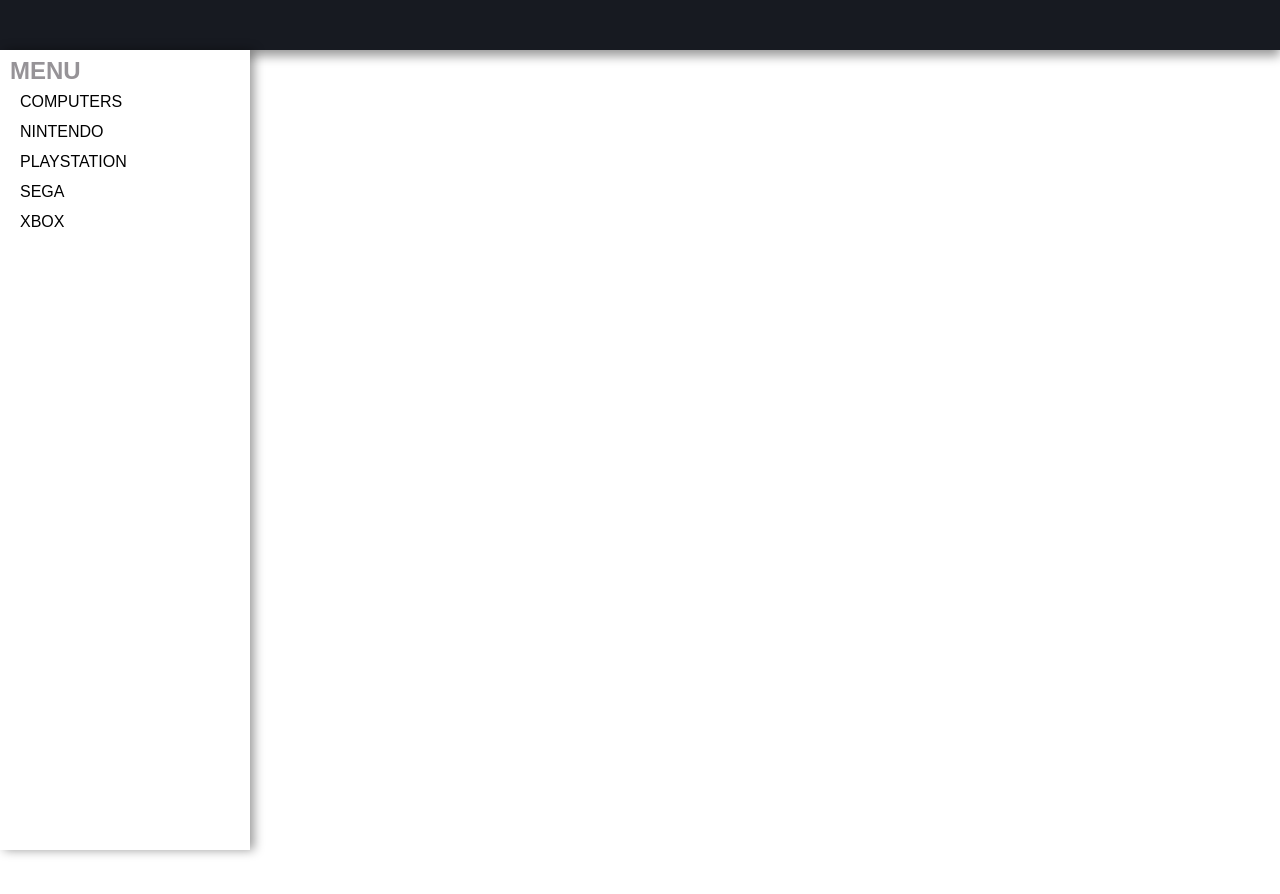
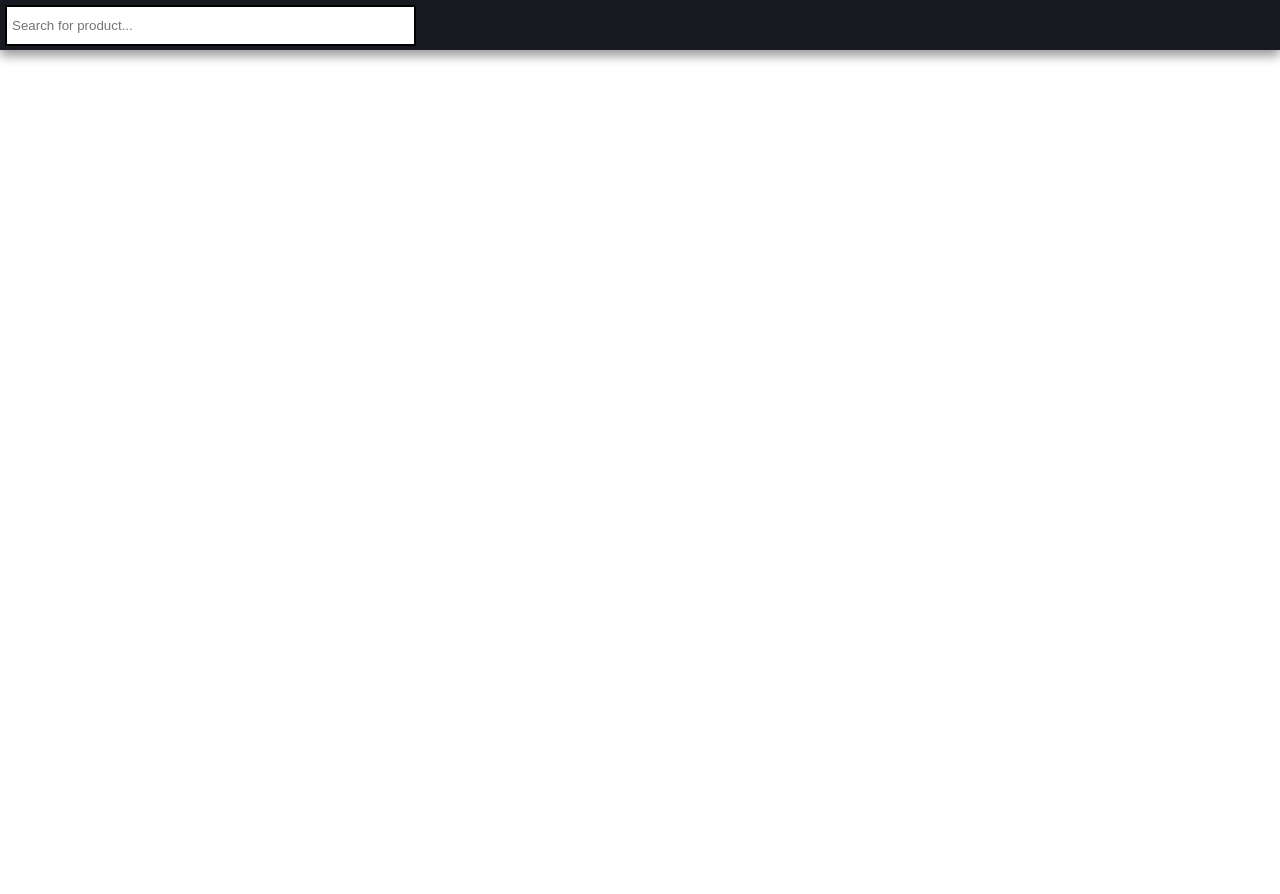
Before and after one commit to stearnsbq/Techtronics-Website, an Angular app in the folder Frontend/: page / in a window 1280 px wide. Shown: the top 894 px of the page. Built offline with nearby package versions, Linux system fonts and the light colour scheme.

Commit message:
remove side-bar crap

```diff
--- a/Frontend/src/app/app.component.html
+++ b/Frontend/src/app/app.component.html
@@ -1,6 +1,4 @@
 <app-nav-bar> </app-nav-bar>
-
-<app-side-nav-menu> </app-side-nav-menu>
 
 <router-outlet>
 
--- a/Frontend/src/app/app.component.scss
+++ b/Frontend/src/app/app.component.scss
@@ -8,20 +8,6 @@ app-nav-bar {
     left: 0px;
 
     box-shadow: 0px 6px 10px 0 rgba(0,0,0,.4)
-}
-
-app-side-nav-menu {
-    position: fixed;
-    left: 0px;
-    top: 50px;
-
-    width: 250px;
-    height: 100%;
-
-    box-shadow: 4px 0 10px 0 rgba(0,0,0,.4)
-}
-app-side-nav-menu:hover {
-    transition: 0.4;
 }
 
 router-outlet {
--- a/Frontend/src/app/app.module.ts
+++ b/Frontend/src/app/app.module.ts
@@ -5,14 +5,12 @@ import { AppRoutingModule } from './app-routing.module';
 import { AppComponent } from './app.component';
 import { NavBarComponent } from './nav-bar/nav-bar.component';
 import { FooterBarComponent } from './footer-bar/footer-bar.component';
-import { SideNavMenuComponent } from './side-nav-menu/side-nav-menu.component';
 
 @NgModule({
   declarations: [
     AppComponent,
     NavBarComponent,
-    FooterBarComponent,
-    SideNavMenuComponent
+    FooterBarComponent
   ],
   imports: [
     BrowserModule,
--- a/Frontend/src/app/nav-bar/nav-bar.component.html
+++ b/Frontend/src/app/nav-bar/nav-bar.component.html
@@ -1,4 +1,4 @@
-<div id="header_content">
+<header id="header_content">
     <div id="sidebar_toggle_button">
         <span id="toggle_container">
             <div id="bar1"> </div>
@@ -9,5 +9,6 @@
 
     </div>
 
-    <div id="search_bar_container"> </div>
-</div>
+    <input id="search_bar" type="text" placeholder="Search for product...">
+
+</header>
--- a/Frontend/src/app/nav-bar/nav-bar.component.scss
+++ b/Frontend/src/app/nav-bar/nav-bar.component.scss
@@ -4,3 +4,22 @@
 
     background-color: rgb(23,26,33);
 }
+
+#search_bar {
+    position: relative;
+    left: 5px;
+    top: 5px;
+
+    padding-left: 5px;
+
+    height: 35px;
+    min-height: 35px;
+
+    width: 400px;
+    min-width: 400px;
+
+    border-radius: 1px;
+    border-style: solid;
+    border-color: rgb(0,0,0);
+
+}
--- a/Frontend/src/app/side-nav-menu/side-nav-menu.component.html
+++ /dev/null
@@ -1,19 +0,0 @@
-<div id="side_nav_content">
-
-    <header id="side_nav_header">
-        <div id="header_title_container">
-            <h1 id="header_title"> MENU </h1>
-        </div>
-
-    </header>
-
-    <ul id="nav_menu_options">
-        <li class="menu_option"> <a class="option_link"> <div class="ol_container"> COMPUTERS </div> </a> </li>
-        <li class="menu_option"> <a class="option_link"> <div class="ol_container"> NINTENDO </div> </a> </li>
-        <li class="menu_option"> <a class="option_link"> <div class="ol_container"> PLAYSTATION </div> </a> </li>
-        <li class="menu_option"> <a class="option_link"> <div class="ol_container"> SEGA </div> </a> </li>
-        <li class="menu_option"> <a class="option_link"> <div class="ol_container"> XBOX </div> </a> </li>
-
-    </ul>
-
-</div>
--- a/Frontend/src/app/side-nav-menu/side-nav-menu.component.scss
+++ /dev/null
@@ -1,57 +0,0 @@
-#side_nav_content {
-    height: 100%;
-    min-height: 100%;
-
-    background-color: rgb(255,255,255);
-}
-
-#header_title_container {
-    padding: 5px 0px 0px 10px; // top right bottom left;
-}
-
-#header_title {
-    font-size: 24px;
-    color: rgb(150,147,151);
-
-    line-height: 0px;
-}
-
-#nav_menu_options {
-    width: 100%;
-    height: 150px;
-
-    list-style-type: none;
-
-    padding: 0px;
-}
-
-.menu_option {
-    width: 100%;
-    height: 30px;
-
-    background-color: rgb(255,255,255);
-}
-.menu_option:hover {
-    background-color: rgba(0,0,0,0.1);
-
-    cursor: pointer;
-}
-
-.option_link {
-    display: block;
-
-    height: 100%;
-    width: 100%;
-
-    padding: 0px 0px 0px 0px; // top right bottom left;
-
-    text-decoration: none;
-}
-
-.ol_container {
-    position: relative;
-
-    // positions the text slightly to an appropriate...
-    left: 20px;
-    top: 6px;
-}
--- a/Frontend/src/app/side-nav-menu/side-nav-menu.component.ts
+++ /dev/null
@@ -1,15 +0,0 @@
-import { Component, OnInit } from '@angular/core';
-
-@Component({
-  selector: 'app-side-nav-menu',
-  templateUrl: './side-nav-menu.component.html',
-  styleUrls: ['./side-nav-menu.component.scss']
-})
-export class SideNavMenuComponent implements OnInit {
-
-  constructor() { }
-
-  ngOnInit() {
-  }
-
-}
```
Also changed, not shown: 1 other file (tests, documents, lock files or other folders).
